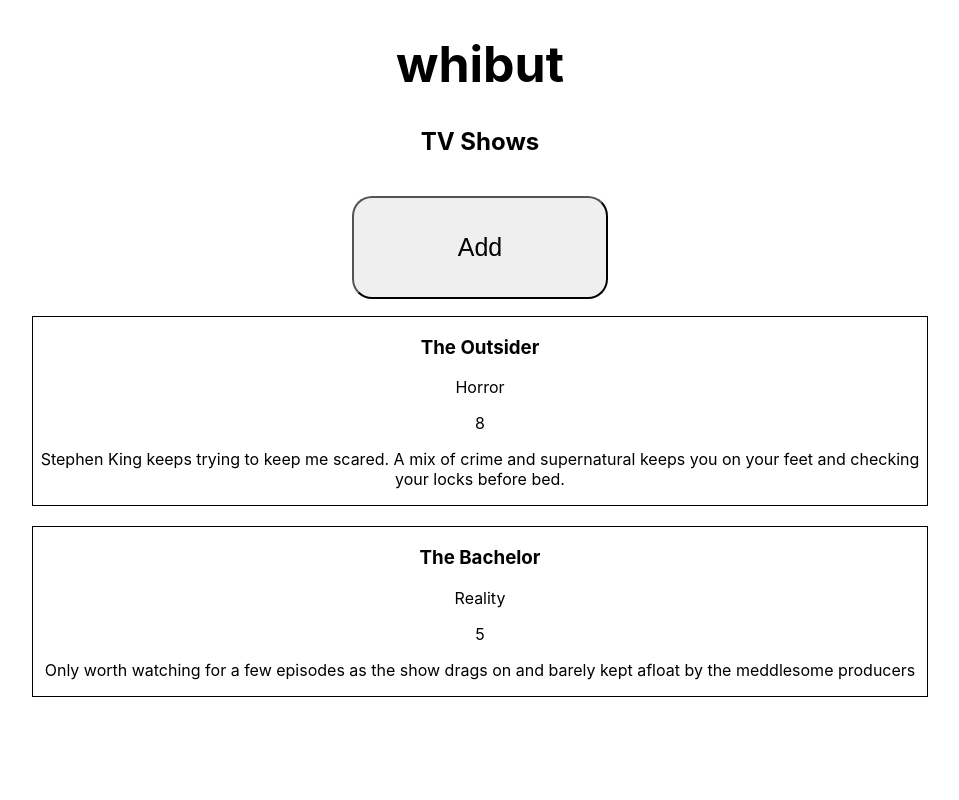
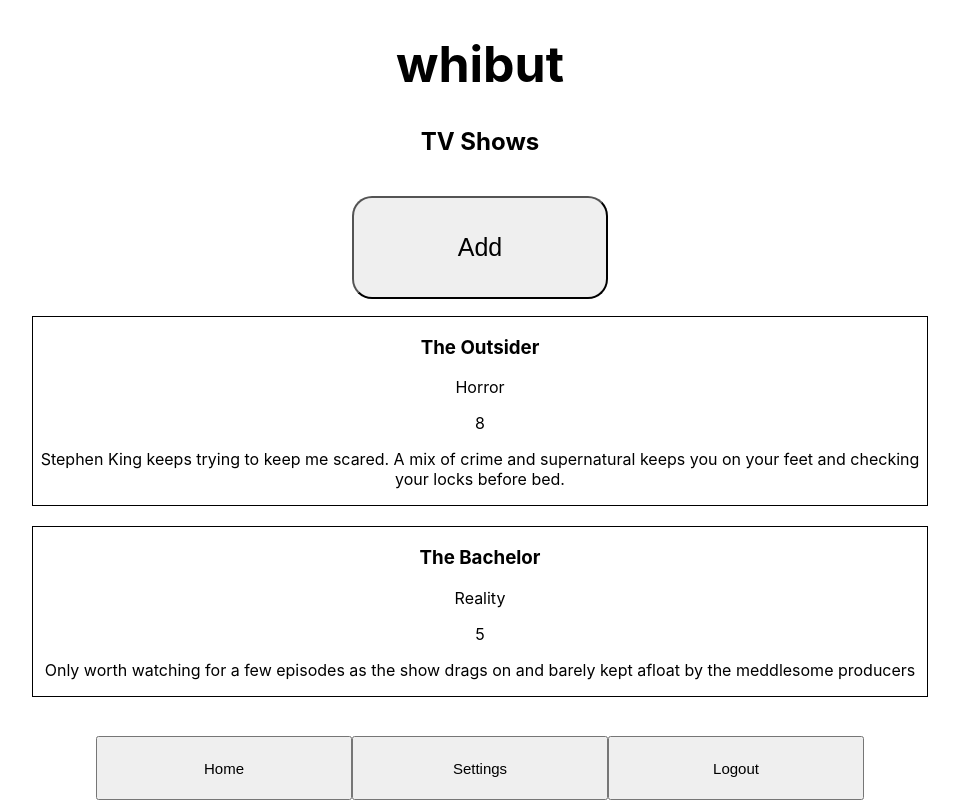
Before and after one commit to anthonyhi11/whibut-client, a React (Create React App) app: page /dashboard/tv in a window 1280 px wide. Shown: the whole page, without its empty margins (160-1119 px from the left). Built offline with nearby package versions, Linux system fonts and the light colour scheme.

Commit message:
logout functioning for static client

```diff
--- a/src/App.js
+++ b/src/App.js
@@ -57,6 +57,9 @@ componentDidMount() {
       handleCancel: this.handleCancel,
       addBook: this.addBook,
       books: this.state.books,
+      movies: this.state.movies,
+      restaurants: this.state.restaurants,
+      tv: this.state.tv
     }
     return (
       <WhibutContext.Provider value={value}>
@@ -72,17 +75,11 @@ componentDidMount() {
             />
             <Route
               path='/dashboard/movies'
-              render={(routeProps) =>
-                <MoviesDashboard
-                  movies={this.state.movies}
-                />}
+              component={MoviesDashboard}
               />
               <Route
               path='/dashboard/tv'
-              render={(routeProps) =>
-                <TvDashboard
-                  tv={this.state.tv}
-                />}
+              component={TvDashboard}
               />
               <Route
               path='/dashboard/books'
@@ -90,10 +87,7 @@ componentDidMount() {
               />
               <Route
               path='/dashboard/restaurants'
-              render={(routeProps) =>
-                <RestaurantsDashboard
-                  restaurants={this.state.restaurants}
-                />}
+              component={RestaurantsDashboard}
               />
           </Switch>
         </main>
--- a/src/Dashboards/BooksDashboard.js
+++ b/src/Dashboards/BooksDashboard.js
@@ -2,6 +2,7 @@ import React from 'react';
 import BookActivity from '../ActivityCards/BookActivity'
 import AddModal from './MainDashboard/Modals/AddModal'
 import WhibutContext from '../WhibutContext'
+import Footer from '../Footer/Footer'
 
 export default class BooksDashboard extends React.Component {
   handleClick = () => {
@@ -31,7 +32,7 @@ export default class BooksDashboard extends React.Component {
           <section className='results'>
             {results}
           </section>
-
+        <Footer history={this.props.history}/>
         </div>
       )
     }
--- a/src/Dashboards/MainDashboard/MainDashboard.js
+++ b/src/Dashboards/MainDashboard/MainDashboard.js
@@ -46,7 +46,7 @@ export default class MainDashboard extends React.Component {
               <ViewButtons />
             </section>
           </main>
-          <Footer />
+          <Footer history={this.props.history}/>
         </div>
       </WhibutContext.Provider>
     )
--- a/src/Dashboards/MoviesDashboard.js
+++ b/src/Dashboards/MoviesDashboard.js
@@ -2,6 +2,7 @@ import React from 'react';
 import AddModal from './MainDashboard/Modals/AddModal';
 import WhibutContext from '../WhibutContext';
 import MovieActivity from '../ActivityCards/MovieActivity';
+import Footer from '../Footer/Footer';
 
 export default class MoviesDashboard extends React.Component {
 
@@ -10,7 +11,7 @@ handleClick = () => {
 }
   static contextType = WhibutContext
   render() {
-    const { movies } = this.props;
+    const { movies } = this.context;
     let results = movies.map((movie, i) => {
       return <MovieActivity
                 title={movie.title}
@@ -32,7 +33,7 @@ handleClick = () => {
         <section className='results'>
           {results}
         </section>
-
+        <Footer history={this.props.history}/>
       </div>
     )
   }
--- a/src/Dashboards/RestaurantsDashboard.js
+++ b/src/Dashboards/RestaurantsDashboard.js
@@ -2,6 +2,7 @@ import React from 'react';
 import RestaurantActivity from '../ActivityCards/RestaurantActivity';
 import AddModal from './MainDashboard/Modals/AddModal';
 import WhibutContext from '../WhibutContext'
+import Footer from '../Footer/Footer';
 
 export default class RestaurantsDashboard extends React.Component {
   handleClick = () => {
@@ -9,7 +10,7 @@ export default class RestaurantsDashboard extends React.Component {
   }
     static contextType = WhibutContext
     render() {
-      const { restaurants } = this.props;
+      const { restaurants } = this.context;
       let results = restaurants.map((rest, i) => {
         return <RestaurantActivity
                   name={rest.name}
@@ -31,7 +32,7 @@ export default class RestaurantsDashboard extends React.Component {
           <section className='results'>
             {results}
           </section>
-
+          <Footer history={this.props.history}/>
         </div>
       )
     }
--- a/src/Dashboards/TvDashboard.js
+++ b/src/Dashboards/TvDashboard.js
@@ -1,7 +1,8 @@
 import React from 'react';
 import WhibutContext from '../WhibutContext';
 import TvActivity from '../ActivityCards/TvActivity';
-import AddModal from './MainDashboard/Modals/AddModal'
+import AddModal from './MainDashboard/Modals/AddModal';
+import Footer from '../Footer/Footer';
 
 export default class TvDashboard extends React.Component {
 
@@ -10,7 +11,7 @@ export default class TvDashboard extends React.Component {
   }
     static contextType = WhibutContext
     render() {
-      const { tv } = this.props;
+      const { tv } = this.context;
       let results = tv.map((show, i) => {
         return <TvActivity
                   title={show.title}
@@ -32,7 +33,7 @@ export default class TvDashboard extends React.Component {
           <section className='results'>
             {results}
           </section>
-
+          <Footer history={this.props.history}/>
         </div>
       )
     }
--- a/src/Footer/Footer.js
+++ b/src/Footer/Footer.js
@@ -1,14 +1,26 @@
 import React from 'react';
 import './footer.css';
+import WhibutContext from '../WhibutContext';
 
 export default class Footer extends React.Component {
+
+  handleLogout = () => {
+    console.log('logoutpushed')
+    this.props.history.push('/');
+  }
+
+  static contextType = WhibutContext;
   render() {
     return (
-    <footer className='navbar'>
-      <button className='footer-buttons' id='footer-left'>Home</button>
-      <button className='footer-buttons'>Settings</button>
-      <button className='footer-buttons'>Logout</button>
-    </footer>
+    <WhibutContext.Consumer>
+      {(context) => (
+      <footer className='navbar'>
+        <button className='footer-buttons' id='footer-left'>Home</button>
+        <button className='footer-buttons'>Settings</button>
+        <button className='footer-buttons' onClick={this.handleLogout}>Logout</button>
+      </footer>
+      )}
+    </WhibutContext.Consumer>
     )
   }
 }
```
